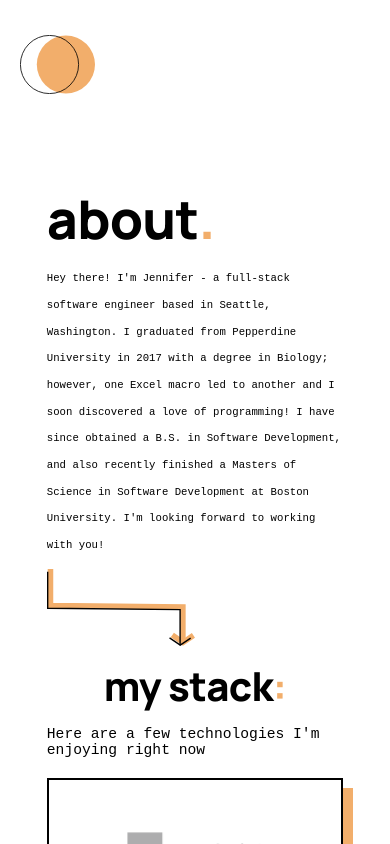
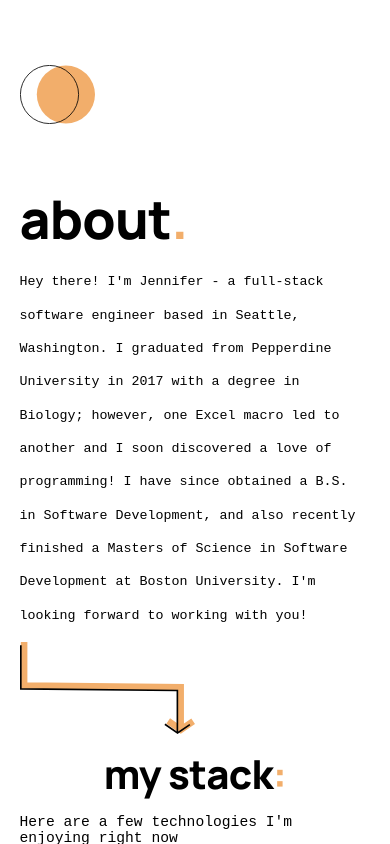
Before and after one commit to jennifer-bowser/jb-dev, a React (Vite) app: page / in a window 390 px wide. Shown: the part 740-1584 px from the top of the page. Built offline with nearby package versions, Linux system fonts and the light colour scheme; a web font is replaced by a local one.

Commit message:
mobile styling tweaks

```diff
--- a/src/components/navigation/BackToTop/BackToTop.css
+++ b/src/components/navigation/BackToTop/BackToTop.css
@@ -55,8 +55,8 @@
     }
 }
 
-@media (max-width: 500px){
+/* @media (max-width: 500px){
     .BackToTop{
         --offset: 5px;
     }
-}
+} */
--- a/src/components/sections/About/About.css
+++ b/src/components/sections/About/About.css
@@ -87,7 +87,7 @@
 
 @media (max-width: 600px){
     .About-Intro {
-        font-size: 0.8em;
+        font-size: 1em;
     }
 
     #About-JointedDownArrow{
--- a/src/components/sections/Section/Section.css
+++ b/src/components/sections/Section/Section.css
@@ -39,3 +39,9 @@
         margin-bottom: 20px;
     }
 }
+
+@media (max-width: 500px){
+    .Section{
+        padding: 70px 5%;
+    }
+}
--- a/src/components/sections/splashbox-components/Splashbox/Splashbox.css
+++ b/src/components/sections/splashbox-components/Splashbox/Splashbox.css
@@ -83,7 +83,7 @@
     }
 
     #Splashbox-CircleOutlineSolid{
-        bottom: 10px;
+        bottom: -20px;
         left: 20px;
     }
 }
```
